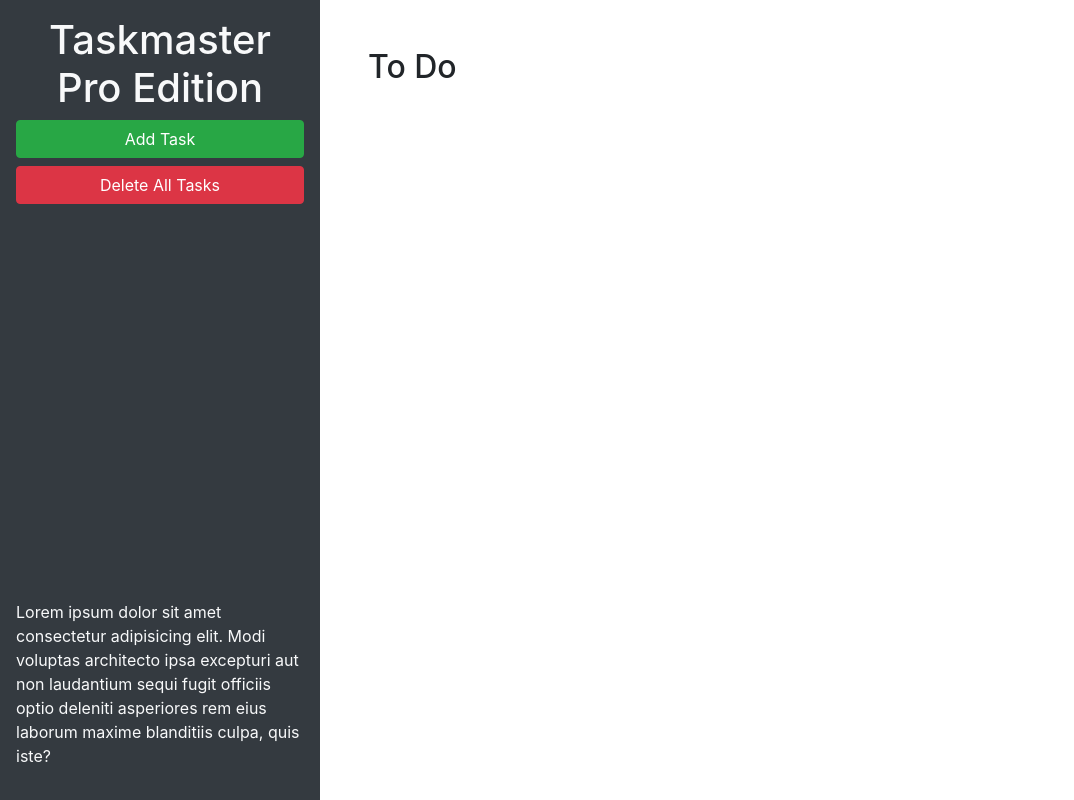
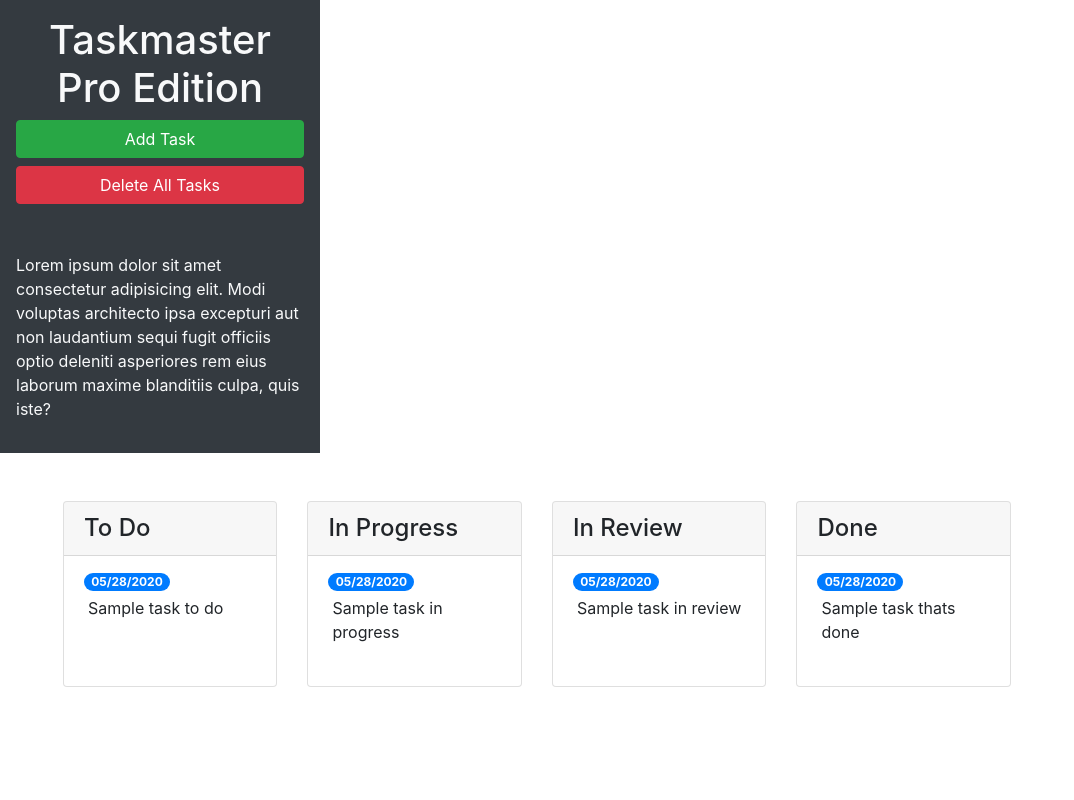
Before and after one commit to Rod0352/taskmaster-pro, a plain HTML site: page index.html in a window 1280 px wide. Shown: the whole page, without its empty margins (0-1074 px from the left). Drawn offline with nearby package versions, Linux system fonts and the light colour scheme.

Commit message:
bootstrap gird added and ui componants

```diff
--- a/assets/js/script.js
+++ b/assets/js/script.js
@@ -92,7 +92,7 @@ $(".list-group").on("click", "span", function () {
     .text()
     .trim();
 
-  // create new ioput element
+  // create new input element
   var dateInput = $("<input>")
     .attr("type", "text")
     .addClass("form-control")
--- a/index.html
+++ b/index.html
@@ -23,11 +23,60 @@
         laudantium sequi fugit officiis optio deleniti asperiores rem eius laborum maxime blanditiis culpa, quis iste?
       </p>
     </header>
-    <main class="col-12 col-lg-9">
-      <div class="m-5">
-        <h2>To Do</h2>
-        <ul id="list-toDo" class="list-group"> </ul>
+
+    <main class="m-5 row justify-content-around">
+      <!-- todo start -->
+      <div class="col-12 col-md-6 col-xl-3 mb-3">
+        <div class="card">
+          <h4 class="card-header">To Do</h4>
+          <ul id="list-toDo" class="list-group list-group-flush">
+            <li class="list-group-item">
+              <span class="badge badge-primary badge-pill">05/28/2020</span>
+              <p class="m-1">Sample task to do</p>
+            </li>
+          </ul>
+        </div>
       </div>
+      <!-- to do end -->
+      <!-- in progress start -->
+      <div class="col-12 col-md-6 col-xl-3 mb-3">
+        <div class="card">
+          <h4 class="card-header">In Progress</h4>
+          <ul id="list-inProgress" class="list-group list-group-flush">
+            <li class="list-group-item">
+              <span class="badge badge-primary badge-pill">05/28/2020</span>
+              <p class="m-1">Sample task in progress</p>
+            </li>
+          </ul>
+        </div>
+      </div>
+      <!-- in progress end -->
+      <!-- in review start -->
+      <div class="col-12 col-md-6 col-xl-3 mb-3">
+        <div class="card">
+          <h4 class="card-header">In Review</h4>
+          <ul id="list-inReview" class="list-group list-group-flush">
+            <li class="list-group-item">
+              <span class="badge badge-primary badge-pill">05/28/2020</span>
+              <p class="m-1">Sample task in review</p>
+            </li>
+          </ul>
+        </div>
+      </div>
+    <!-- in review end -->
+    <!-- done start -->
+    <div class="col-12 col-md-6 col-xl-3 mb-3">
+      <div class="card">
+        <h4 class="card-header">Done</h4>
+        <ul id="list-done" class="list-group list-group-flush">
+          <li class="list-group-item">
+            <span class="badge badge-primary badge-pill">05/28/2020</span>
+            <p class="m-1">Sample task thats done</p>
+          </li>
+        </ul>
+      </div>
+    </div>
+    <!-- done end -->
     </main>
   </div>
 
@@ -46,11 +95,11 @@
           <form>
             <div class="form-group">
               <label for="modalTaskDescription">Task description</label>
-              <textarea id="modalTaskDescription" rows="3"></textarea>
+              <textarea id="modalTaskDescription" rows="3" class="form-control"></textarea>
             </div>
             <div class="form-group">
               <label for="modalDueDate">Due date</label>
-              <input type="text" id="modalDueDate" placeholder="mm/dd/yyyy" autocomplete="off" />
+              <input type="text" class="form-control" id="modalDueDate" placeholder="mm/dd/yyyy" autocomplete="off" />
             </div>
           </form>
         </div>
```
